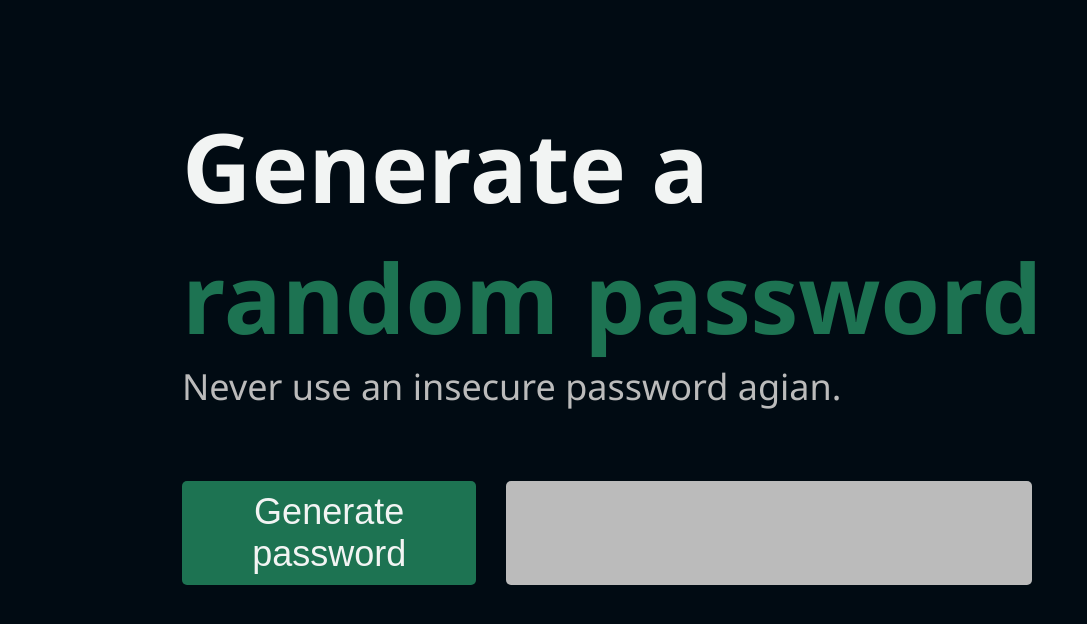
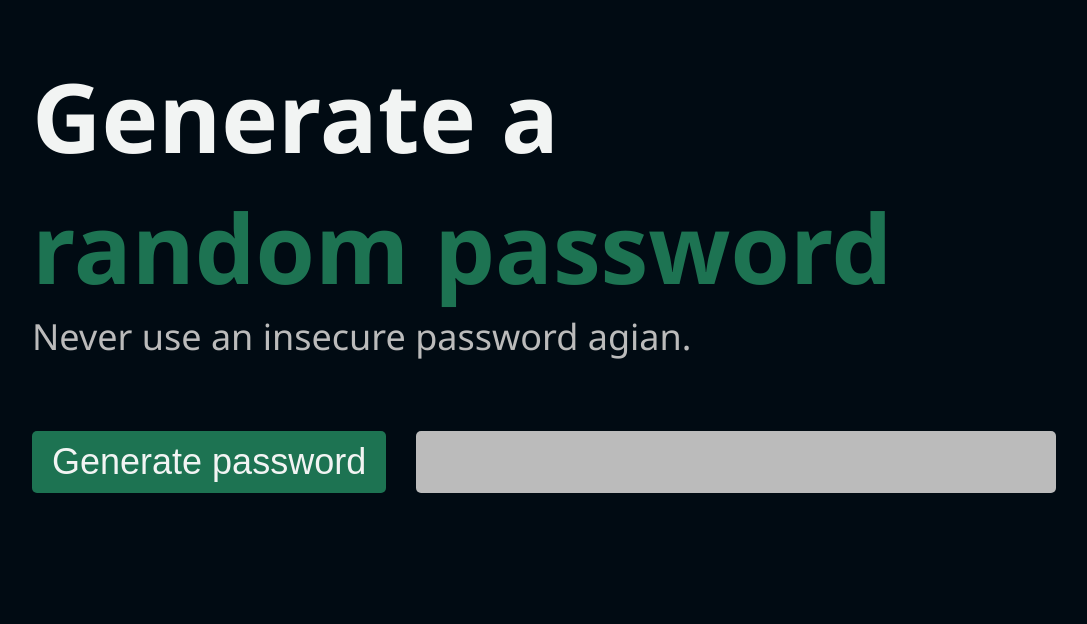
Before and after one commit to yawok/fabricant-de-cles, a plain HTML site: page index.html in a window 1280 px wide. Shown: the whole page, without its empty margins (18-1105 px from the left). Drawn offline with Linux system fonts and the light colour scheme.

Commit message:
Add to-do to index.css

```diff
--- a/index.css
+++ b/index.css
@@ -13,7 +13,7 @@ body {
     background-color: var(--backgroun-colour);
     color: var(--secondary-colour);
     font-size: var(--primary-font-size);
-    margin: 100px 200px;
+    margin: 50px;
 }
 
 h1 {
@@ -54,5 +54,44 @@ p {
 
 div {
     display: flex;
+    flex-direction: row;
     margin-top: 70px;
 }
+
+/* to-do
+1. Add mobile responsiveness :(
+This is some code to begin with
+
+@media only screen and (max-width: 600px) {
+    :root {
+        --backgroun-colour: #010B13;
+        --primary-colour: #1D7352;
+        --secondary-colour: #F2F4F3;
+        --tertiary-colour: #BBBBBB;
+        --primary-font-size: 14px;
+        --secondary-font-size: 14px;
+        --tertiary-font-size: 14px;
+    }
+
+    body {
+        font-family:'Segoe UI', Tahoma, Geneva, Verdana, sans-serif;
+        background-color: var(--backgroun-colour);
+        color: var(--secondary-colour);
+        font-size: var(--primary-font-size);
+        margin: 5px;
+    }
+
+    div {
+        display: flex;
+        flex-direction: column;
+    }
+
+    #password-el {
+        color: var(--primary-colour);
+        background-color: var(--tertiary-colour);
+        padding: 10px 20px;
+        border-radius: 5px;
+        width: 100%;
+    }
+}
+*/
```
